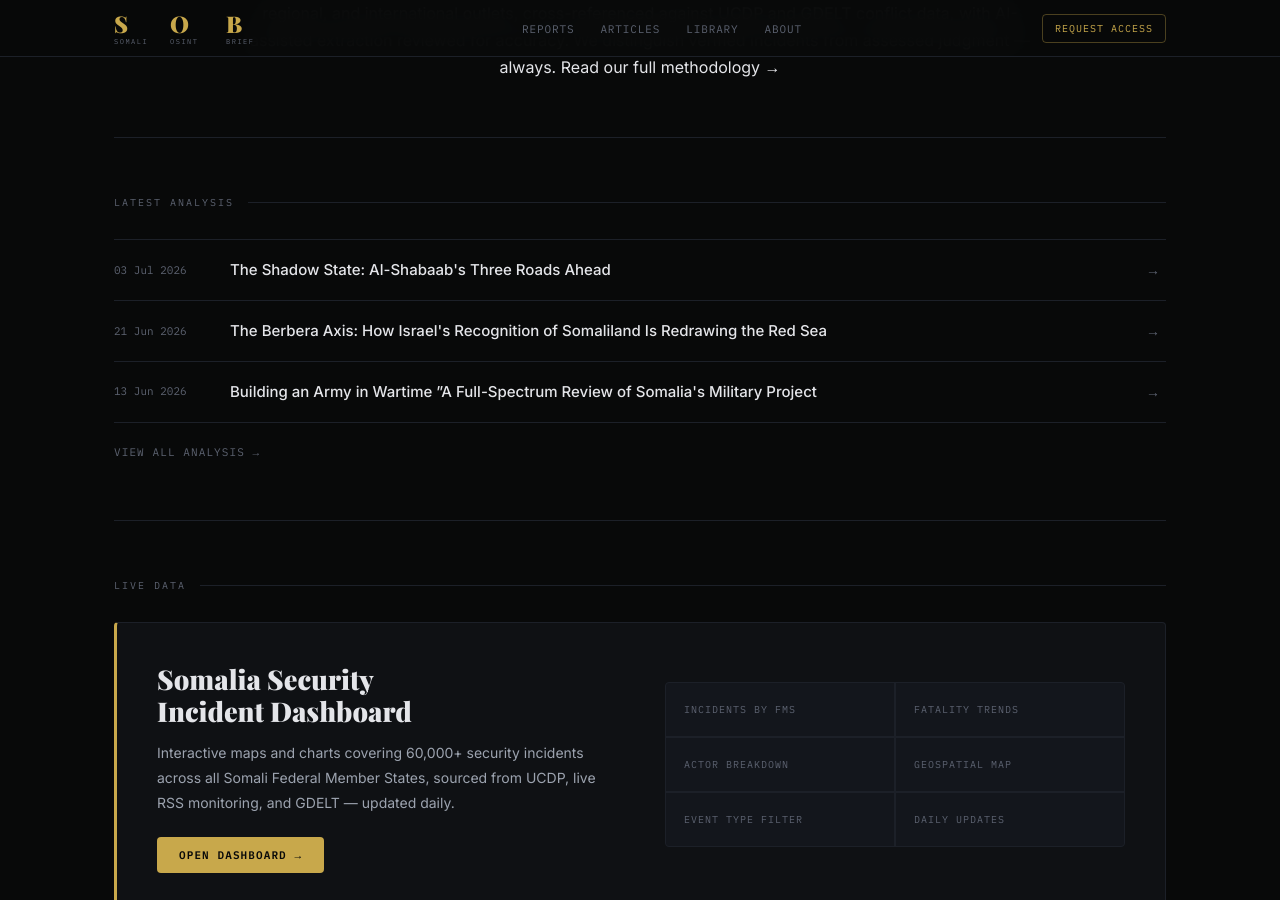
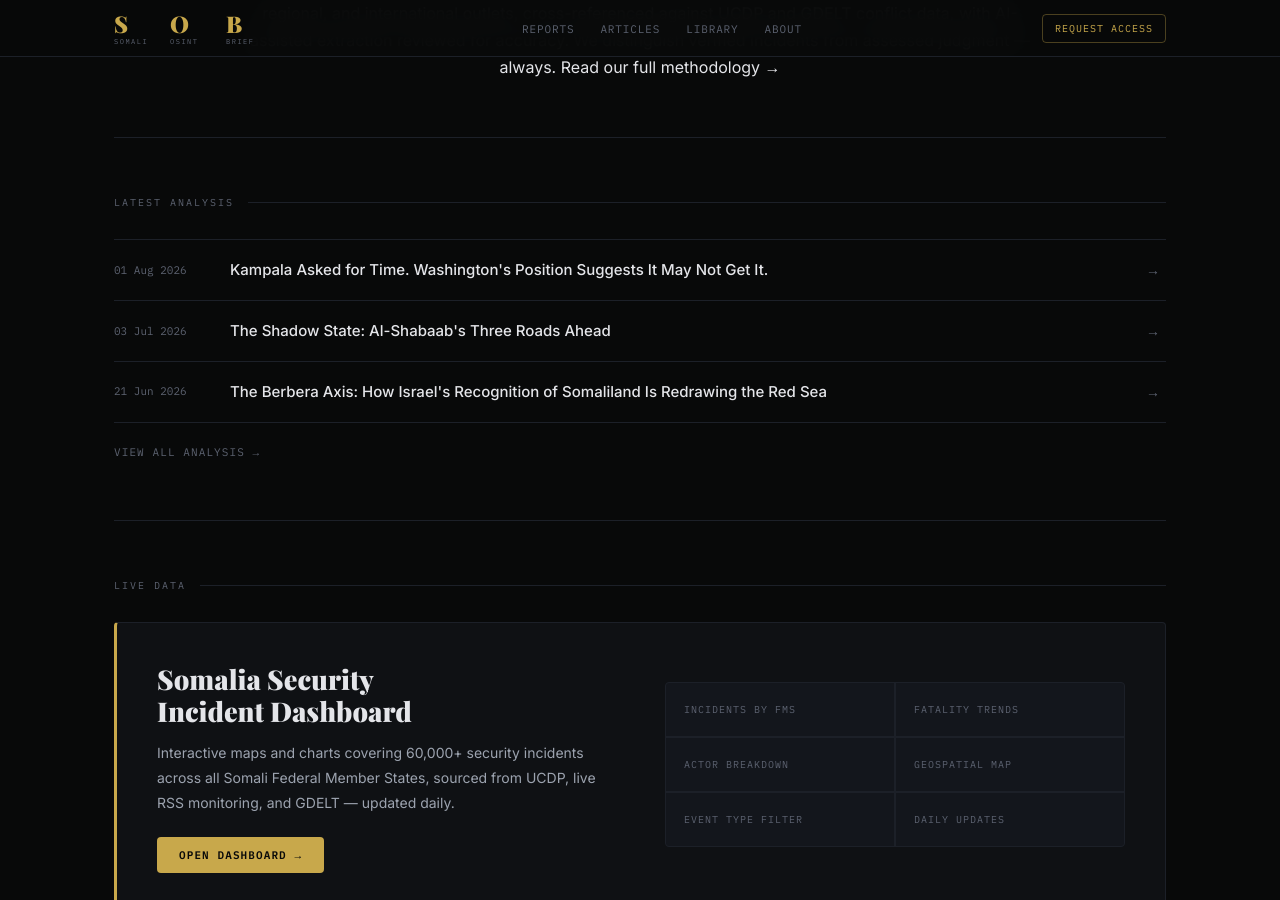
Before and after one commit to abdigh26/abdigh26.github.io, a Jekyll site: the page built from index.html, in a window 1280 px wide and 900 px high, scrolled down 1247 px. Built offline with Jekyll 4.4.1, drawn with Linux system fonts in a browser that asks for light colours; some web fonts are replaced.

Commit message:
Update articles.yml

```diff
--- a/_data/articles.yml
+++ b/_data/articles.yml
@@ -7,3 +7,6 @@
 - date: 2026-06-13
   title: "Building an Army in Wartime ”A  Full-Spectrum Review of Somalia's Military Project"
   url: /articles/somali-army-building.html
+- date: 2026-08-01
+  title: "Kampala Asked for Time. Washington's Position Suggests It May Not Get It."
+  url: /articles/kampala-aussom-outcome.html
```
